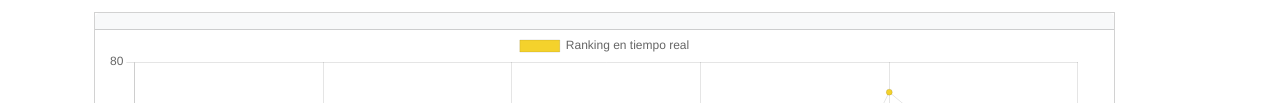
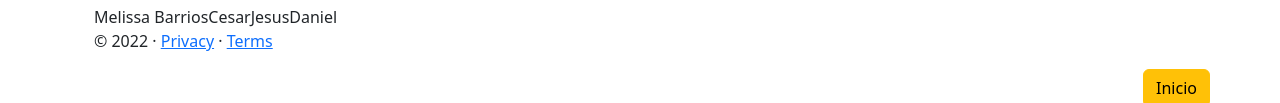
Before and after one commit to MeliBis/cripteasy, a plain HTML site: page index.html in a window 1280 px wide. Shown: the part 2005-2108 px from the top of the page. Drawn offline with nearby package versions, Linux system fonts and the light colour scheme; no server answers.

Commit message:
Quitando seccion 5

```diff
--- a/index.html
+++ b/index.html
@@ -191,33 +191,6 @@
   </div>
 </section>
 
-<!-- ============ seccion5 'extra'=============-->
-<section id="grafica" class="bg-brown">
-    <div class="container ">
-      <div class="row mt-5">
-        <div class="col-lg-11">
-          <div class="card rounded-0">
-            <div class="card-header bg-light">
-
-            </div>
-            <section>
-
-              <div class="container" >
-                <div class="row">
-                  <div class="col-6">
-
-                  </div>
-                  <div class="grafic">
-                    <canvas id="myChartApp" width="600" height="400"></canvas>
-                   </div>
-                  </div>
-                </div>
-
-              </div>
-            </section>
-          </div>
-        </div>
-<!-- ============ /seccion5 =============-->
 <!-- ============ footer =============-->
 <footer id="contacto" class="container footer">
     <div>
```
